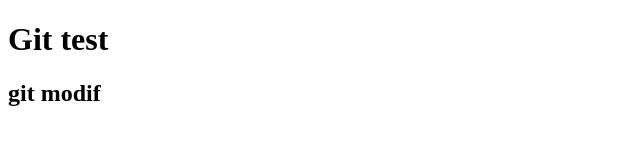
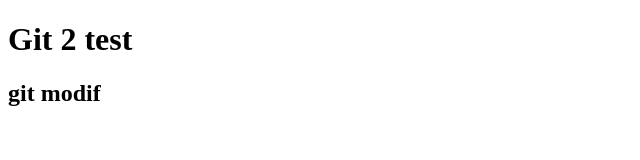
Before and after one commit to Gosane/nosben, a plain HTML site: page index.html in a window 1280 px wide. Shown: the full height of the page, 0-640 px from the left. Drawn offline with Linux system fonts and the light colour scheme.

Commit message:
Update index.html

```diff
--- a/index.html
+++ b/index.html
@@ -6,7 +6,7 @@
         <title></title>
     </head>
     <body>
-        <h1>Git test</h1>
+        <h1>Git 2 test</h1>
         <h2>git modif</h2>
     </body>
 </html>
```
